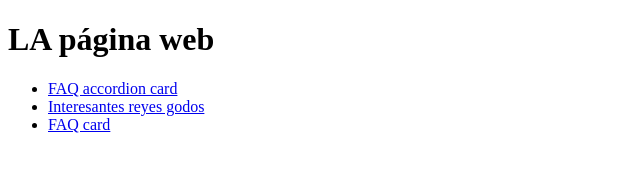
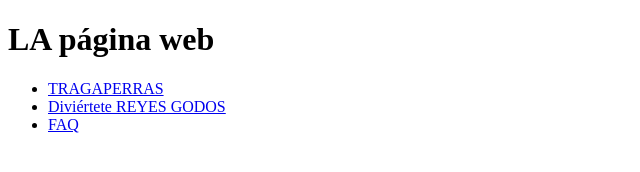
Before and after one commit to AlvaroCabero/W02CH3-alvaro-cabero, a website: page index.html in a window 1280 px wide. Shown: the whole page, without its empty margins (0-640 px from the left). Drawn offline with Linux system fonts and the light colour scheme.

Commit message:
:arrow_up: Edited Main Html Index

```diff
--- a/index.html
+++ b/index.html
@@ -10,9 +10,9 @@
     <h1 class="main_title">LA página web</h1>
     <nav class="menu">
       <ul>
-        <li><a href="/tragaperras">FAQ accordion card</a></li>
-        <li><a href="/Extra">Interesantes reyes godos</a></li>
-        <li><a href="/FAQ">FAQ card</a></li>
+        <li><a href="/tragaperras">TRAGAPERRAS</a></li>
+        <li><a href="/Extra">Diviértete REYES GODOS</a></li>
+        <li><a href="/FAQ">FAQ</a></li>
       </ul>
     </nav>
   </body>
```
